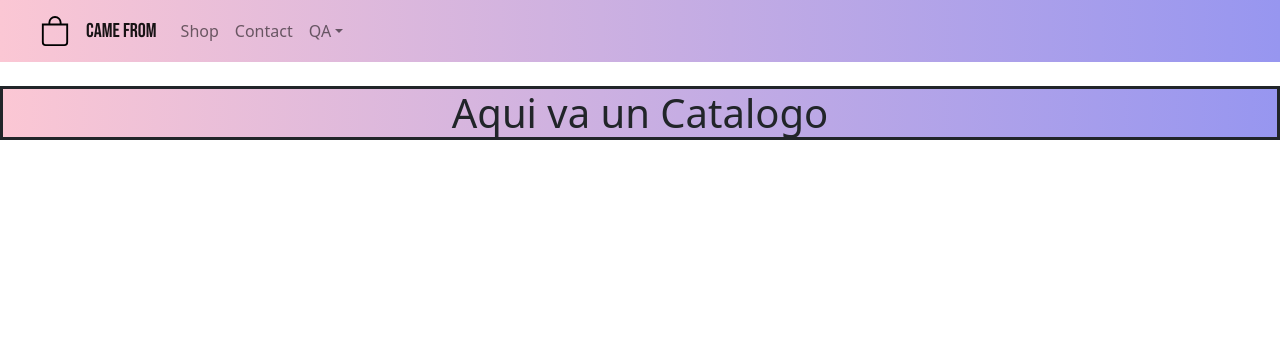
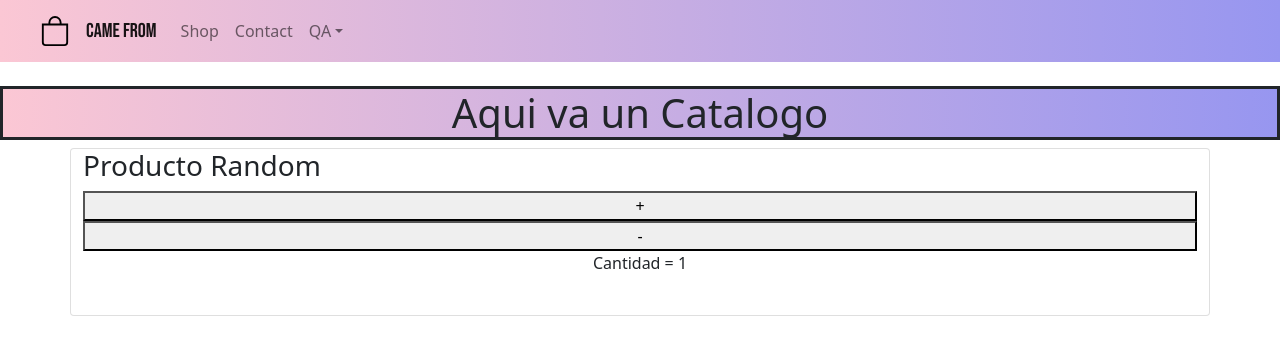
Before and after one commit to Alocerio/reactE-commerce, a React (Create React App) app: page / in a window 1280 px wide. Shown: the top 352 px of the page. Built offline with nearby package versions, Linux system fonts and the light colour scheme; a web font is replaced by a local one.

Commit message:
Commit Entrega de Contador

```diff
--- /dev/null
+++ b/src/Components/ItemListContainer/ItemCount.jsx
@@ -0,0 +1,40 @@
+import React, { useState } from 'react';
+
+
+import 'bootstrap/dist/css/bootstrap.min.css';
+
+
+
+const FnContador = ({stock, initial}) => {
+
+    const [contador, setContador] = useState(Number(initial));
+
+    const sumar = () =>{
+        if(contador < stock){
+            setContador(contador + 1);
+        }
+    }
+    const restar = ()=>{
+        if (contador > 1){
+            setContador(contador - 1);
+        }
+    }
+
+    return (
+        <div className='container card'>
+            <h3 >Producto Random</h3>
+
+            <button
+              onClick={sumar}>+</button>
+               <button
+              onClick={restar}>-</button>
+
+           <p className='text-center'> Cantidad = {contador}</p>
+            <br />
+
+        </div>
+    );
+
+};
+
+export default FnContador;
--- a/src/Components/ItemListContainer/ItemListContainer.jsx
+++ b/src/Components/ItemListContainer/ItemListContainer.jsx
@@ -2,13 +2,15 @@ import React from 'react';
 
 import 'bootstrap/dist/css/bootstrap.min.css';
 import './ItemListContainer.css';
-
+import FnContador from './ItemCount';
 
 
 function ItemListContainer() {
     return  (
-
-         <h1 className="mt-4 text-center">Aqui va un Catalogo</h1>
+      <div>
+      <h1 className="mt-4 text-center">Aqui va un Catalogo</h1>
+      <FnContador stock="5" initial="1" />
+</div>
     )
 }
 export default  ItemListContainer;
--- a/src/index.js
+++ b/src/index.js
@@ -4,13 +4,15 @@ import './index.css';
 
 import reportWebVitals from './reportWebVitals';
 import Navigation from './Components/Navigation';
-import ItemListContainer from './Components/ItemListContainer/ItemListContainer'
+import ItemListContainer from './Components/ItemListContainer/ItemListContainer';
+
 
 ReactDOM.render(
   <React.StrictMode>
 
     <Navigation />
-    <ItemListContainer />
+    <ItemListContainer  />
+
   </React.StrictMode>,
   document.getElementById('root')
 );
```
Also changed, not shown: src/App.js (deleted, +0 -34 lines).
